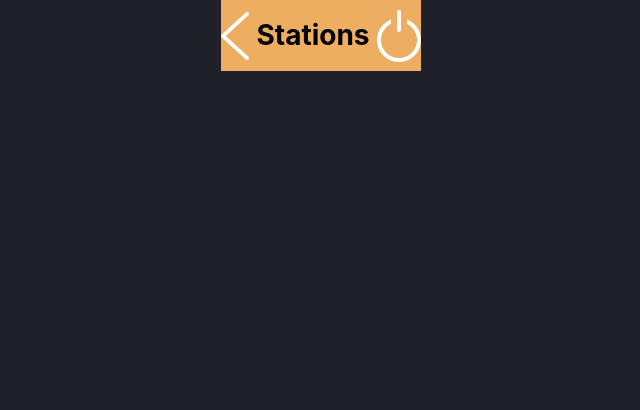
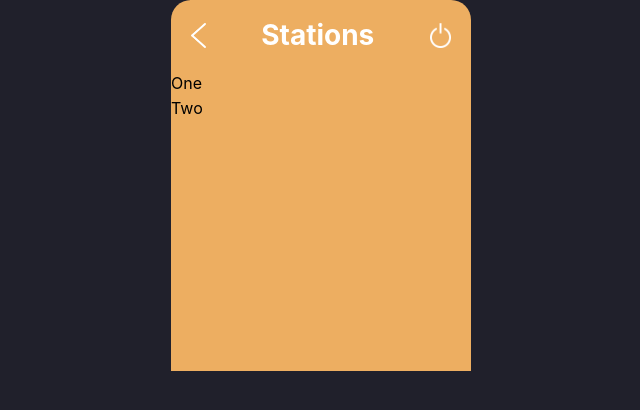
Before and after one commit to tasnimAlam/radio-station, a React (Create React App) app: page / in a window 1280 px wide. Shown: the top 410 px of the page, without its empty margins (319-959 px from the left). Built offline with nearby package versions, Linux system fonts and the light colour scheme.

Commit message:
Update station data

```diff
--- a/src/App.scss
+++ b/src/App.scss
@@ -1,4 +1,17 @@
-.appWrapper {
+@import "scss/colors";
+
+.appContainer {
   display: flex;
   justify-content: center;
+  align-items: center;
+  flex-direction: column;
+  width: 30rem;
+  margin: auto;
 }
+
+.stationContainer {
+  background-color: $secondaryYellow;
+  height: 300px;
+  overflow: auto;
+  width: 30rem;
+}
--- a/src/App.tsx
+++ b/src/App.tsx
@@ -2,14 +2,20 @@ import React from "react";
 import { useSelector } from "react-redux";
 import "./App.scss";
 import { RootState } from "./app/store";
+import { StationCard } from "./components/StationCard/StationCard";
 import { StationHeader } from "./components/StationHeader/StationHeader";
 
 function App() {
 	const stations = useSelector((state: RootState) => state.stations.names);
 
 	return (
-		<div className="appWrapper">
+		<div className="appContainer">
 			<StationHeader />
+			<div className="stationContainer">
+				{stations.map((station) => (
+					<StationCard key={station.id} name={station.name} />
+				))}
+			</div>
 		</div>
 	);
 }
--- a/src/components/StationCard/StationCard.tsx
+++ b/src/components/StationCard/StationCard.tsx
@@ -1,9 +1,5 @@
 import React from "react";
 
-interface StationCardTypes {
-  name: string;
-}
-
-export const StationCard = ({ name }: StationCardTypes) => {
-  return <div>{name}</div>;
+export const StationCard = ({ name }: string) => {
+	return <div>{name}</div>;
 };
--- a/src/components/StationHeader/StationHeader.module.scss
+++ b/src/components/StationHeader/StationHeader.module.scss
@@ -1,9 +1,19 @@
 @import "../../scss/colors.scss";
 
 .stationHeader {
+  border-radius: 2rem 2rem 0 0;
   background-color: $secondaryYellow;
   display: flex;
   justify-content: space-between;
   align-items: center;
-  width: 20rem;
+  width: 30rem;
 }
+
+.icon {
+  height: 2.5rem;
+  padding: 2rem;
+}
+
+h2 {
+  color: white;
+}
--- a/src/components/StationHeader/StationHeader.tsx
+++ b/src/components/StationHeader/StationHeader.tsx
@@ -1,12 +1,12 @@
 import React from "react";
-import styles from "./StationHeader.module.scss";
+import style from "./StationHeader.module.scss";
 
 export const StationHeader = () => {
 	return (
-		<div className={styles.stationHeader}>
-			<img src="back-arrow.png" />
+		<div className={style.stationHeader}>
+			<img className={style.icon} src="back-arrow.png" />
 			<h2>Stations</h2>
-			<img src="switch.png" />
+			<img className={style.icon} src="switch.png" />
 		</div>
 	);
 };
--- a/src/feature/stationSlice.ts
+++ b/src/feature/stationSlice.ts
@@ -1,18 +1,35 @@
 import { createSlice, PayloadAction } from "@reduxjs/toolkit";
 
+export interface IStation {
+	id: number;
+	name: string;
+	number: number;
+}
+
 interface StationState {
-  names: string[];
+	names: IStation[];
 }
 
 const initialState: StationState = {
-  names: ["One", "Two"],
+	names: [
+		{
+			id: 1,
+			name: "One",
+			number: 1,
+		},
+		{
+			id: 2,
+			name: "Two",
+			number: 2,
+		},
+	],
 };
 
 export const stationSlice = createSlice({
 	name: "stations",
 	initialState,
 	reducers: {
-    setStations: (state, action: PayloadAction<string>) => {
+		setStations: (state, action: PayloadAction<IStation>) => {
 			state.names.push(action.payload);
 		},
 	},
```
Lines whose indentation alone changed are shown as unchanged.
